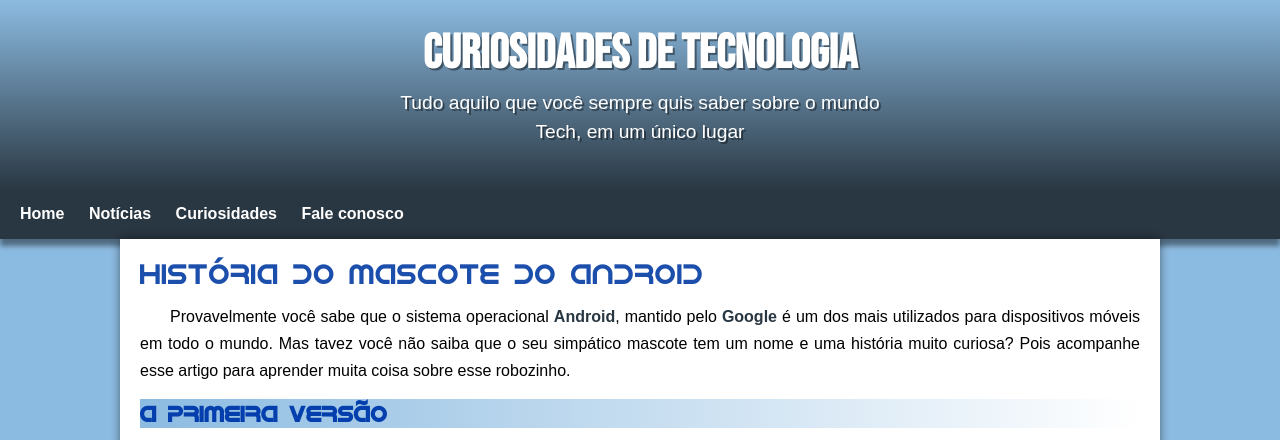
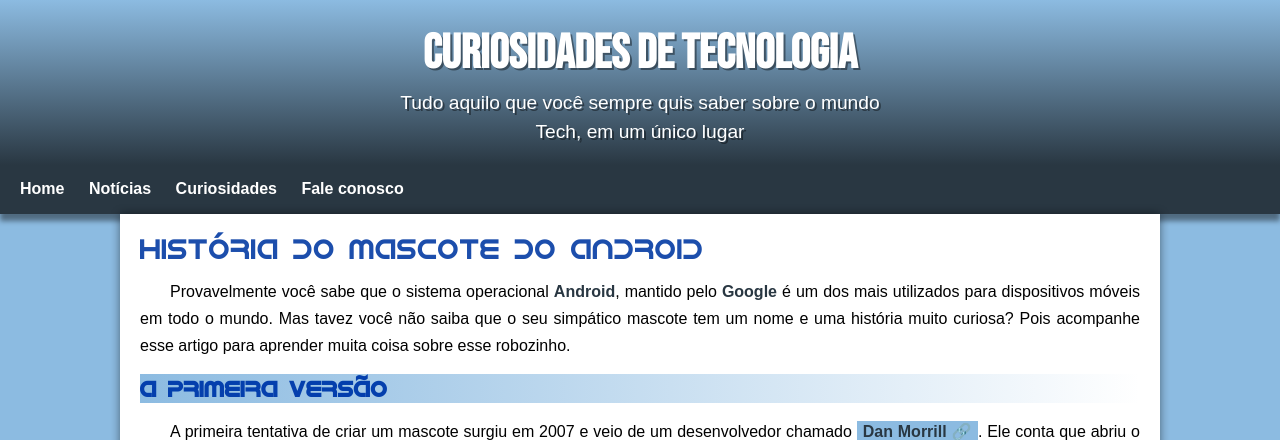
Before and after one commit to KauanVictorDev/projeto-android, a plain HTML site: page index.html in a window 1280 px wide. Shown: the top 440 px of the page. Drawn offline with Linux system fonts and the light colour scheme.

Commit message:
Problema de padding resolvido

```diff
--- a/Estilo/style.css
+++ b/Estilo/style.css
@@ -41,7 +41,7 @@ a.externo:after{
 
 header{
     background-color: var(--cor4);
-     min-height: 150px;
+     min-height: 125px;
      text-align: center;
      padding-top: 40px;
      background-image: linear-gradient(to bottom, var(--cor2), var(--cor4));
@@ -82,7 +82,7 @@ header p{
     font-size: 1.2em;
     max-width: 500px;
     margin: auto;
-    margin-bottom: 15px;
+    padding-bottom: 15px;
     padding-right: 10px;
     padding-left: 10px;
     text-shadow: 2px 2px 0px rgba(0, 0, 0, 0.418);
```
